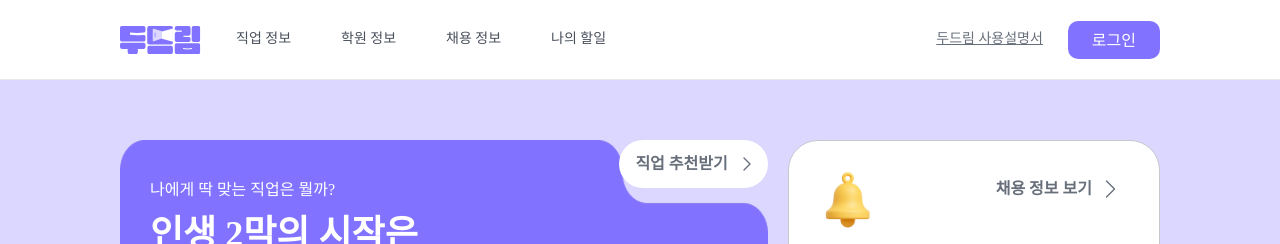
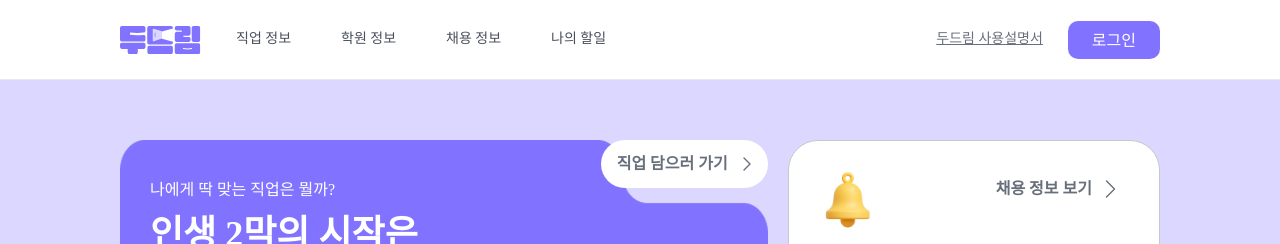
Before and after one commit to TEAM-DoDream/DoDream_FE, a React (Vite) app: page / in a window 1280 px wide. Shown: the top 244 px of the page. Built offline with nearby package versions, Linux system fonts and the light colour scheme; no server answers; what react-gtm-ts would draw is missing.

Commit message:
fix: [#267] 라이팅이랑 경로 수정

```diff
--- a/src/pages/home/components/Banner.tsx
+++ b/src/pages/home/components/Banner.tsx
@@ -15,7 +15,7 @@ const Banner = ({ goToOnboard = false }: BannerProps) => {
 
   const handleClick = () => {
     if (goToOnboard) {
-      navigate('/onboard');
+      navigate('/jobselect');
     } else {
       navigate('/login');
     }
@@ -30,7 +30,7 @@ const Banner = ({ goToOnboard = false }: BannerProps) => {
           className="absolute right-0 flex cursor-pointer items-center rounded-full bg-white py-[6px] pl-4 pr-1"
           onClick={handleClick}
         >
-          <div className="text-gray-500 font-B02-SB">직업 추천받기</div>
+          <div className="text-gray-500 font-B02-SB">직업 담으러 가기</div>
           <MyDreamArrow />
         </div>
 
```
